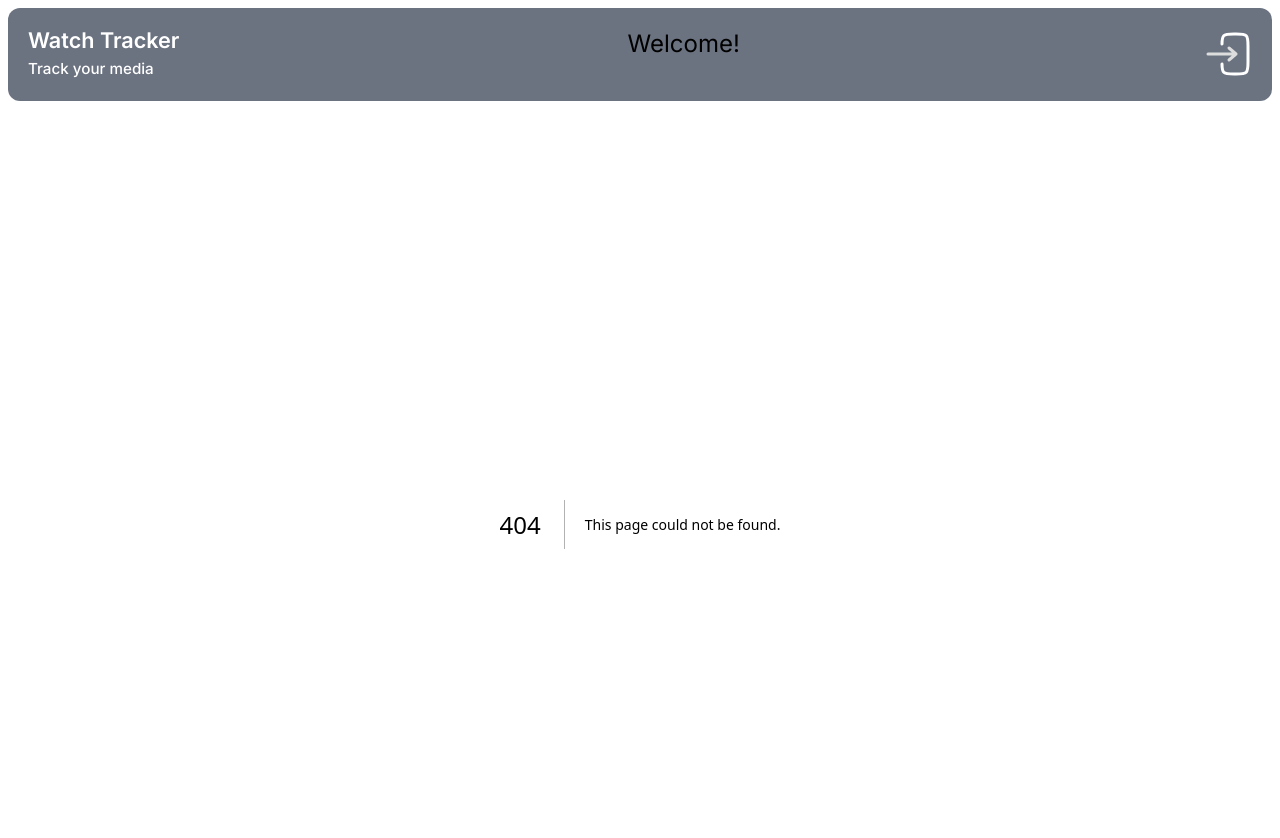
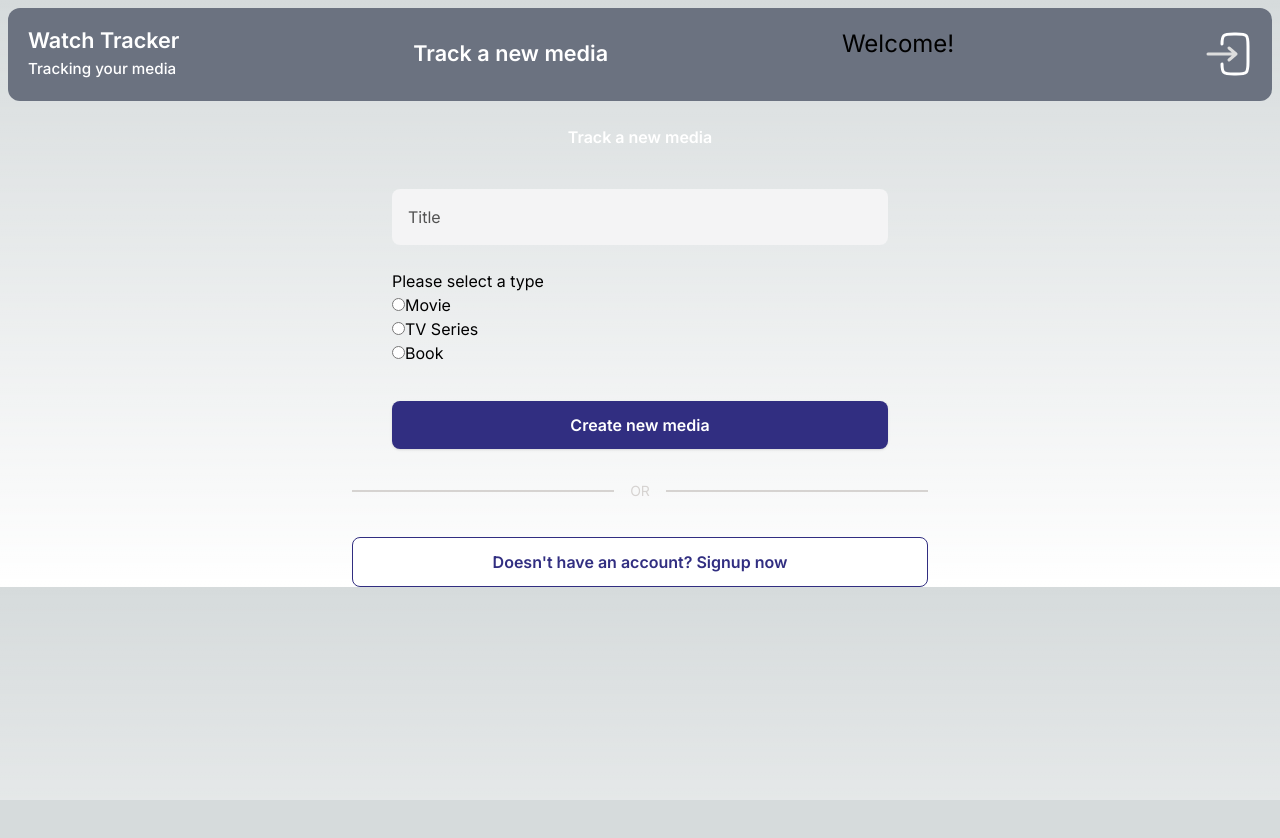
Before and after one commit to reinaldoams/Watch-Tracker, a Next.js app: page /create in a window 1280 px wide. Before the commit this address had no page. Shown: the top 838 px of the page. After the commit the page ends 800 px from the top, so only its background shows below. Built offline with nearby package versions, Linux system fonts and the light colour scheme.

Commit message:
feat: implementing frontpage, media list and started to create page for creation of new items by user

```diff
--- /dev/null
+++ b/src/app/Components/MediaList.tsx
@@ -0,0 +1,13 @@
+'use client'
+import React from 'react'
+import { useAuth } from '../Context/auth'
+
+export default function MediaList() {
+    const { token } = useAuth()
+
+    if (!token) return <div>Login or register to access your Watch Tracker!</div>
+
+    return (
+        <div>MediaList</div>
+    )
+}
--- a/src/app/Components/NavBar.tsx
+++ b/src/app/Components/NavBar.tsx
@@ -21,7 +21,14 @@ export default function NavBar() {
             </Link>
           </span>
           <span className="pt-1 text-white text-[0.95rem] font-medium">
-            Track your media
+            Tracking your media
+          </span>
+        </div>
+        <div className="flex flex-col flex-wrap justify-center mb-5 mr-3 lg:mb-0">
+          <span className="my-0 flex text-white font-semibold text-[1.35rem]/[1.2] flex-col justify-center">
+            <Link href="/create">
+              Track a new media
+            </Link>
           </span>
         </div>
         <h1 className="text-2xl mb-5 mr-3 lg:mb-0">{firstName ? `Welcome, ${firstName}` : 'Welcome!'}</h1>
--- /dev/null
+++ b/src/app/create/page.tsx
@@ -0,0 +1,113 @@
+'use client'
+import { initializeSupabase } from '@/supabase/init'
+import Link from 'next/link'
+import React, { useEffect, useState } from 'react'
+import { useForm, SubmitHandler } from "react-hook-form"
+import { useAuth } from '../Context/auth'
+import { redirect, useSearchParams } from 'next/navigation'
+
+type LoginInputs = {
+    title: string
+    type: 'movie' | 'series' | 'book'
+}
+
+export default function Create() {
+    const [formError, setFormError] = useState<false | string>(false)
+    const [messageSuccess, setMessageSuccess] = useState(false)
+
+    const { } = useAuth()
+
+    const {
+        register,
+        handleSubmit,
+        watch,
+        formState: { errors },
+    } = useForm<LoginInputs>()
+
+    const onSubmit: SubmitHandler<LoginInputs> = async submitHandlerData => {
+        const supabase = initializeSupabase()
+
+        if (!supabase) {
+            setFormError('Error connecting to server')
+            return
+        }
+
+        console.log('submitHandlerData', submitHandlerData)
+        return
+
+        const { error } = await supabase
+            .from('countries')
+            .insert({ id: 1, name: 'Denmark' })
+
+        if (error) {
+            setFormError(error.message)
+            console.error(error.message)
+        } else {
+            setMessageSuccess(true)
+        }
+    }
+
+    return (
+        <div className="max-w-xl container mx-auto ">
+            <div className=" w-full">
+                <p className="text-center text-neutral-600 text-base font-semibold text-white">Track a new media</p>
+                <div className="mt-10">
+                    <form className="px-10" onSubmit={handleSubmit(onSubmit)}>
+                        <div className="mt-2">
+                            <div className="flex my-3 items-center justify-between bg-zinc-100 rounded-lg  ">
+                                <input type="text" placeholder="Title" id="titleInput"
+                                    className="w-full text-neutral-600 placeholder:text-neutral-600 p-4 bg-transparent outline-none"
+                                    {...register("title", { required: 'Please provide an title' })}
+                                />
+                            </div>
+                        </div>
+                        <div className="mt-6">
+                            <h3>Please select a type</h3>
+                            <div>
+                                <label htmlFor="movieRadioButton">
+                                    <input type="radio" aria-label="Movie" placeholder="Type" id="movieRadioButton" value="movie"
+                                        className="text-neutral-600 placeholder:text-neutral-600 p-4 bg-transparent outline-none"
+                                        {...register("type", { required: 'Please provide a type' })}
+                                    />
+                                    Movie
+                                </label>
+                            </div>
+                            <div>
+                                <label htmlFor="seriesRadioButton">
+                                    <input type="radio" aria-label="Series" placeholder="Type" id="seriesRadioButton" value="series"
+                                        className="text-neutral-600 placeholder:text-neutral-600 p-4 bg-transparent outline-none"
+                                        {...register("type", { required: 'Please provide a type' })}
+                                    />
+                                    TV Series
+                                </label>
+                            </div>
+                            <div>
+                                <label htmlFor="bookRadioButton">
+                                    <input type="radio" aria-label="Book" placeholder="Type" id="bookRadioButton" value="book"
+                                        className="text-neutral-600 placeholder:text-neutral-600 p-4 bg-transparent outline-none"
+                                        {...register("type", { required: 'Please provide a type' })}
+                                    />
+                                    Book
+                                </label>
+                            </div>
+                            {formError ? <p className='text-red-500'>{formError}</p> : <></>}
+                        </div>
+                        <button
+                            className="bg-indigo-900 rounded-lg shadow text-center text-white text-base font-semibold w-full py-3 mt-9">Create new media</button>
+
+                    </form>
+                    <div className="relative flex items-center mt-8">
+                        <div className="border h-0 w-2/4 border-stone-300"></div>
+                        <div className=" text-stone-300 px-4 text-sm font-normal">OR</div>
+                        <div className=" border h-0 w-2/4 border-stone-300"></div>
+                    </div>
+                    <Link href="/signup">
+                        <button
+                            className="border border-indigo-900 rounded-lg text-center text-indigo-900 bg-white text-base font-semibold w-full py-3 mt-9">Doesn't have an account? Signup
+                            now</button>
+                    </Link>
+                </div>
+            </div>
+        </div>
+    )
+}
--- a/src/app/login/page.tsx
+++ b/src/app/login/page.tsx
@@ -27,14 +27,13 @@ export default function Login() {
     const supabase = initializeSupabase()
     if (!supabase) return
     const { data: { user } } = await supabase.auth.getUser()
-    console.log('user fetched', user)
     const identityData = user?.identities?.[0]?.identity_data
     if (identityData) {
       setEmail(identityData.email)
       setFirstName(identityData.firstName)
       setLastName(identityData.lastName)
     }
-    // redirect('/')
+    redirect('/')
   }
   if (accessTokenParam) asyncLoginFunction()
 
@@ -46,11 +45,9 @@ export default function Login() {
   } = useForm<LoginInputs>()
 
   const onSubmit: SubmitHandler<LoginInputs> = async submitHandlerData => {
-    console.log(submitHandlerData)
     const supabase = initializeSupabase()
 
     if (!supabase) {
-      console.log('no database')
       setFormError('Error connecting to server')
       return
     }
@@ -64,7 +61,7 @@ export default function Login() {
       console.error(error.message)
     } else {
       data?.session?.access_token && setToken(data.session.access_token)
-      console.log('user "data":', data)
+      redirect('/')
     }
   }
 
--- a/src/app/page.tsx
+++ b/src/app/page.tsx
@@ -1,9 +1,9 @@
-import Image from "next/image";
-import Search from "./Components/Search";
+import MediaList from "./Components/MediaList";
 
 export default function Home() {
   return (
     <>
+      <MediaList />
     </>
   );
 }
```
Also changed, not shown: 1 other file (tests, documents, lock files or other folders).
